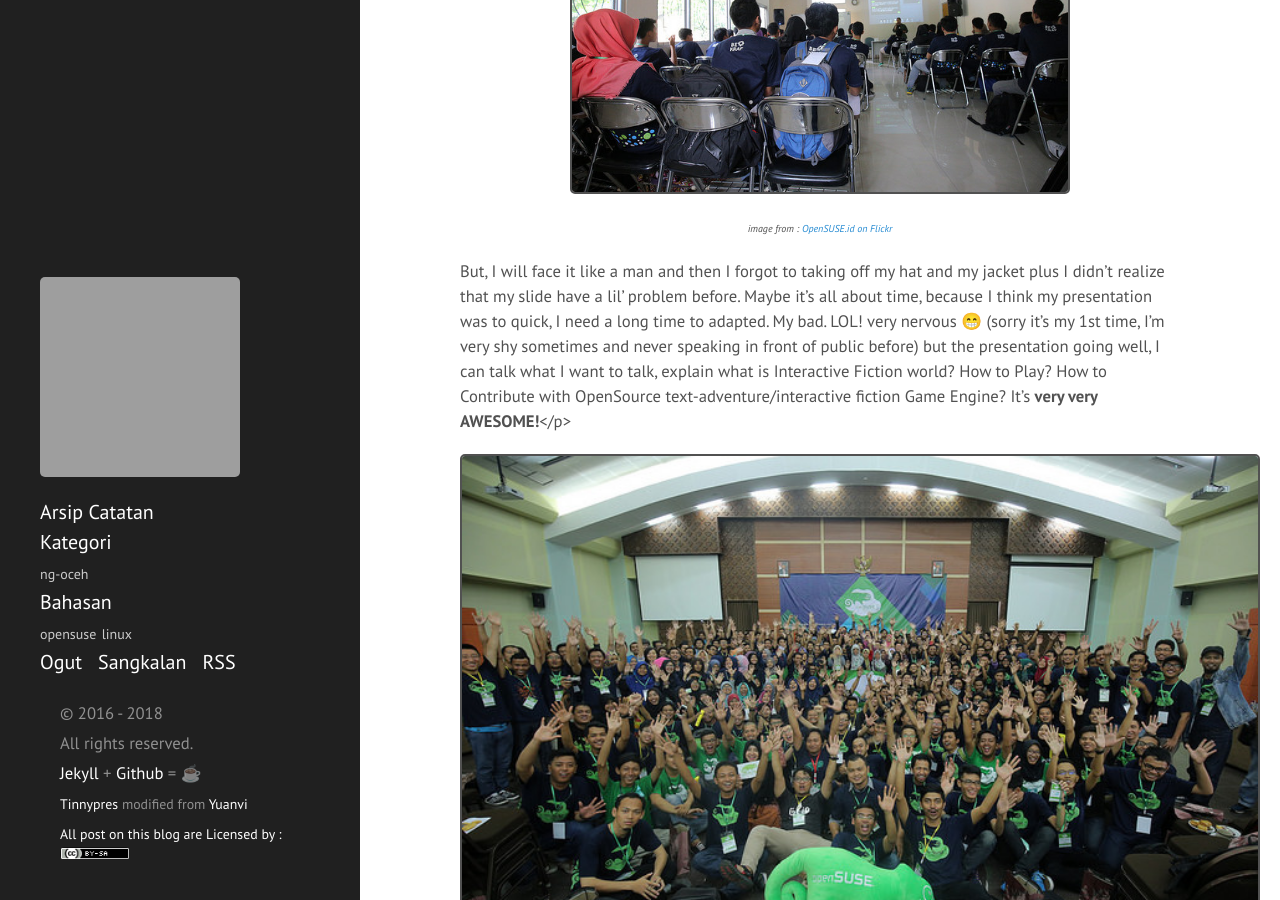
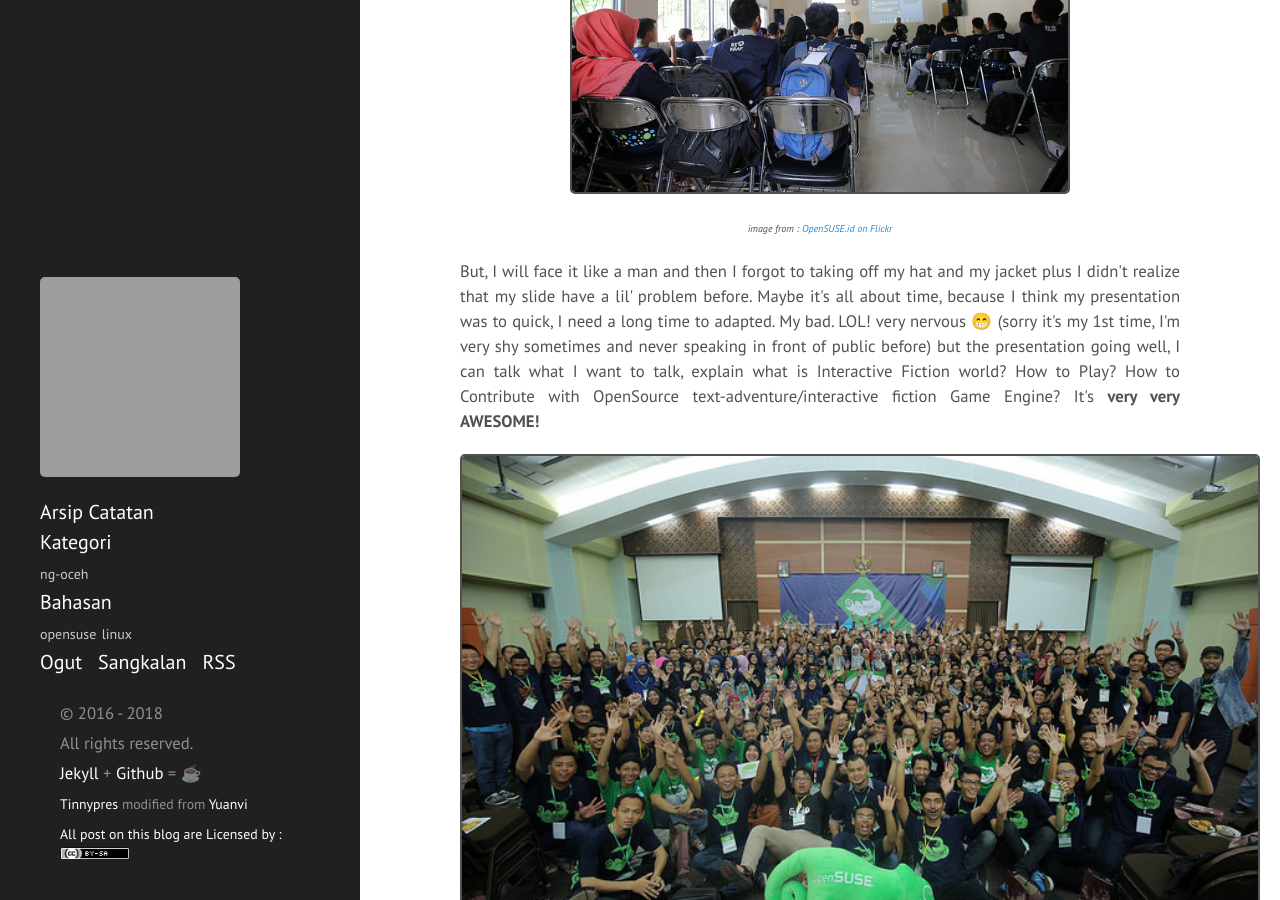
Before and after one commit to levay08/levay08.github.io, a Jekyll site: the page built from _posts/2016-10-16-frosas2016-part-III.markdown, in a window 1280 px wide and 900 px high, scrolled down 1681 px. Built offline with Jekyll 4.4.1, drawn with Linux system fonts in a browser that asks for light colours; grey boxes are pictures that could not be loaded.

Commit message:
Update 2016-10-16-frosas2016-part-III.markdown

```diff
--- a/_posts/2016-10-16-frosas2016-part-III.markdown
+++ b/_posts/2016-10-16-frosas2016-part-III.markdown
@@ -35,7 +35,7 @@ And the [Day02] was begin right now. The participant of this event is more crowd
 <p><center>
 <img src="/assets/mad1.jpg" width="500" border='2'>
 <i><font size="1">image from : <a href="https://www.flickr.com/photos/147810736@N07/29525464113/in/pool-opensuse-asia-summit-2016/">OpenSUSE.id on Flickr</a></font></i></center></p>
-But, I will face it like a man and then I forgot to taking off my hat and my jacket plus I didn't realize that my slide have a lil' problem before. Maybe it's all about time, because I think my presentation was to quick, I need a long time to adapted. My bad. LOL! very nervous 😁 (sorry it's my 1st time, I'm very shy sometimes and never speaking in front of public before) but the presentation going well, I can talk what I want to talk, explain what is Interactive Fiction world? How to Play? How to Contribute with OpenSource text-adventure/interactive fiction Game Engine? It's <x><b>very very AWESOME!</b></x></p>
+<p style="text-align:justify">But, I will face it like a man and then I forgot to taking off my hat and my jacket plus I didn't realize that my slide have a lil' problem before. Maybe it's all about time, because I think my presentation was to quick, I need a long time to adapted. My bad. LOL! very nervous 😁 (sorry it's my 1st time, I'm very shy sometimes and never speaking in front of public before) but the presentation going well, I can talk what I want to talk, explain what is Interactive Fiction world? How to Play? How to Contribute with OpenSource text-adventure/interactive fiction Game Engine? It's <x><b>very very AWESOME!</b></x></p>
 <p><center>
 <img src="/assets/osas2016.jpg" width="800" border='2'><br>
 <i><font size="1">image from : <a href="https://farm9.staticflickr.com/8275/coverphoto/147810736@N07_h.jpg?1475937361#147810736@N07">OpenSUSE.id on Flickr</a></font></i></center></p>
```
